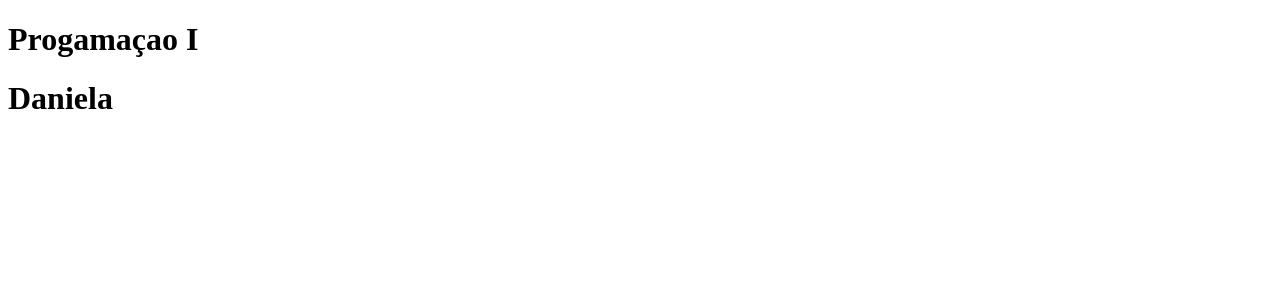
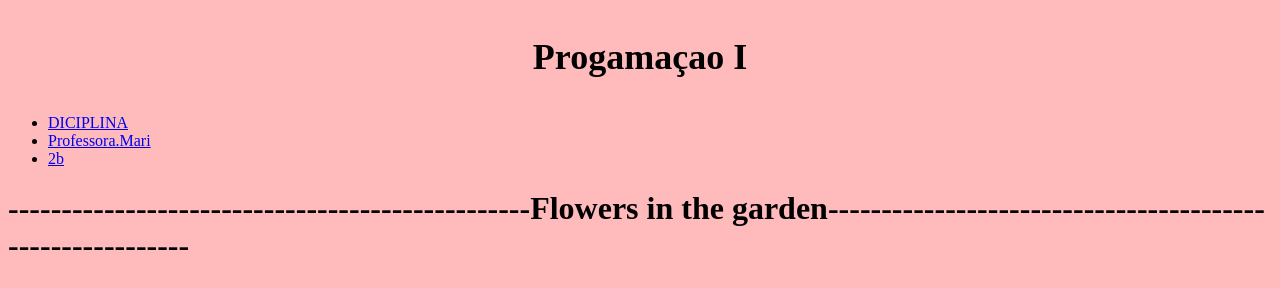
Before and after one commit to Daniihamer222/2tri, a plain HTML site: page index.html in a window 1280 px wide. Drawn offline with Linux system fonts and the light colour scheme.

Commit message:
Add files via upload

```diff
--- a/index.html
+++ b/index.html
@@ -5,19 +5,22 @@
     <meta http-equiv="X-UA-Compatible" content="IE=edge">
     <meta name="viewport" content="width=device-width, initial-scale=1.0">
     <link rel="stylesheet" href="reset.css">
-    <link rel="stylesheet" href="reset.css">
+    <link rel="stylesheet" href="style.css">
     <title>Projeto.Progamaçao</title>
 </head>
 <body>
     <header class="cabecalho">
         <h1 class="cabecalho-titulo">Progamaçao I</h1>
-        <nav class="cabecalho-menu"></nav>
-          <ul>
-
-          </ul>
+        <nav class="cabecalho-menu">
+            <ul>
+                <li><a class="cabecalho-menu-item" href="#">DICIPLINA</a></li>
+                <li><a class="cabecalho-menu-item" href="#">Professora.Mari</a></li>
+                <li><a class="cabecalho-menu-item" href="#">2b</a></li>
+            </ul>
+        </nav>
     </header>
 
     </header>
-    <h1>Daniela</h1>
+    <h1>-------------------------------------------------Flowers in the garden----------------------------------------------------------</h1>
 </body>
 </html>
--- a/style.css
+++ b/style.css
@@ -1,11 +1,33 @@
 :root {
-    --cor-de-fundo: #3aadf5;
+    --cor-de-fundo: #ffbbbb;
 }
 
 body {
     background-color: var(--cor-de-fundo);
 }
 
-h1 {
-     background-color: #FFFFFF;
+.cabecalho {
+    background-color: var(--cor-cabecalho);
 }
+
+.cabecalho-titulo {
+    font-size: 36px;
+    font-weight: 700;
+    padding: 12px;
+    text-align: center;
+}
+
+.cabecalho-menu {
+    background-color: var(--fundo-menu);
+
+}
+
+.cbecalho-menu-item {
+    display: block;
+    padding: 10px;
+    font-size: 24px;
+    text-decoration: none;
+    color:rgb(0, 0, 0);
+    text-align: center;
+    border-top: 1px solid;
+}
```
